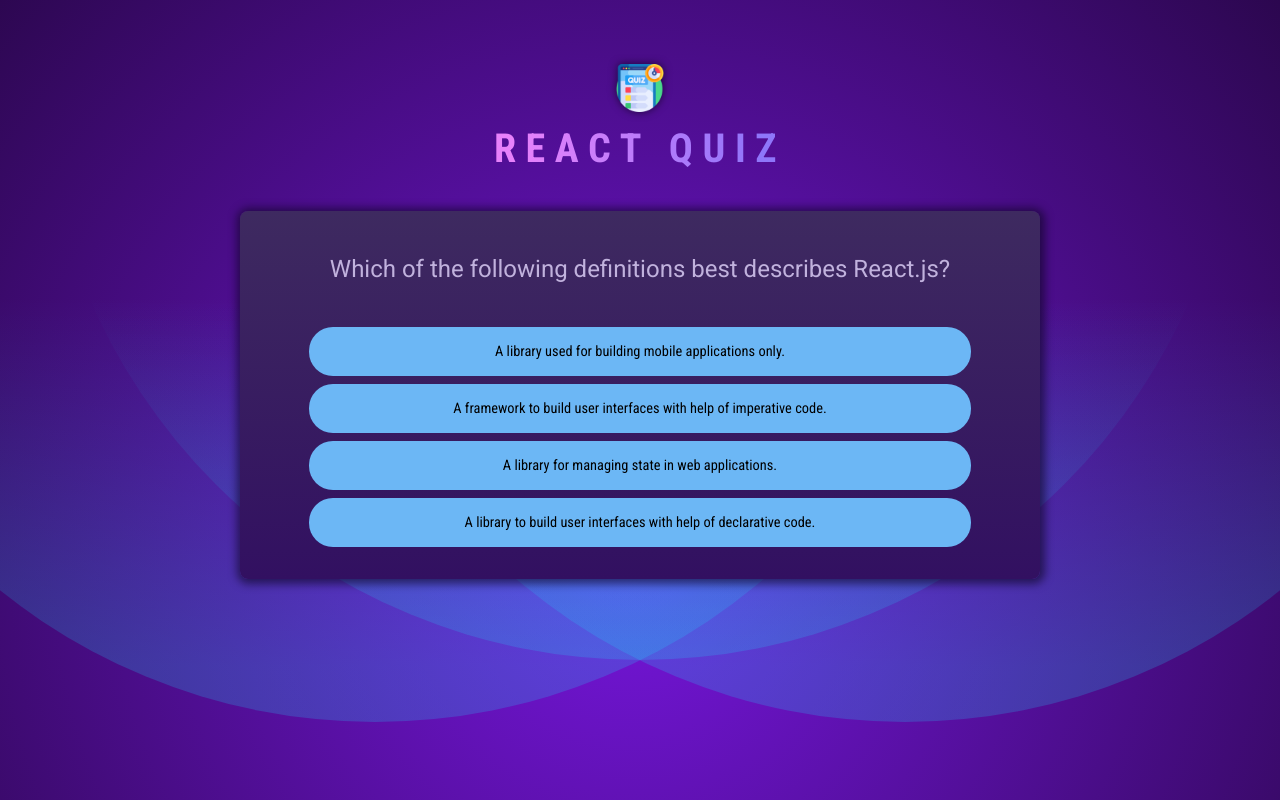
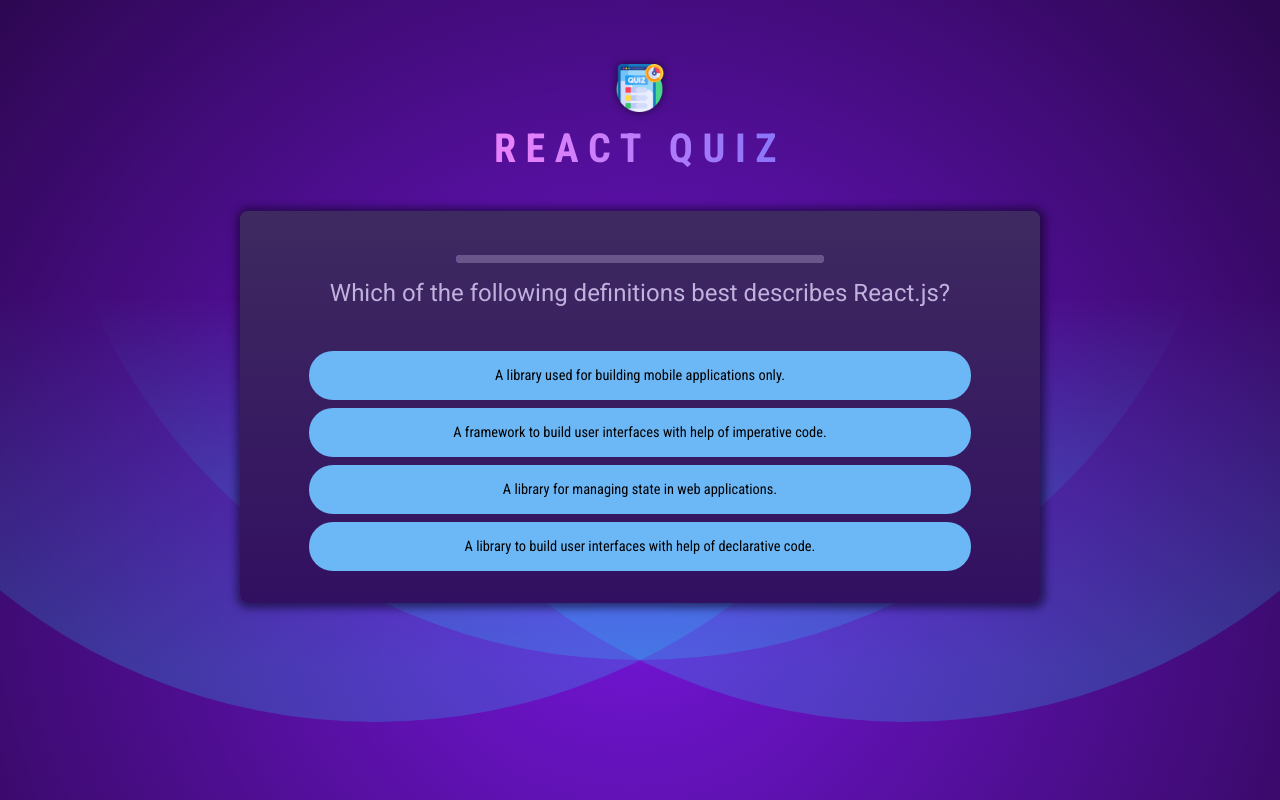
Before and after one commit to Irvan-Wijaya/react-quiz, a React (Vite) app: page / in a window 1280 px wide. Built offline with nearby package versions, Linux system fonts and the light colour scheme.

Commit message:
Add Timer Feature

```diff
--- a/src/compoents/Quiz.jsx
+++ b/src/compoents/Quiz.jsx
@@ -1,6 +1,7 @@
 import React, { useState } from "react";
 import QUESTION from "../question";
 import completedLogo from "../assets/quiz-complete.png";
+import Timer from "./Timer";
 
 function Quiz() {
   // question index follow userAnswer length
@@ -31,6 +32,7 @@
   return (
     <div id="quiz">
       <div id="question">
+        <Timer timeout={10000} onTimeout={() => handleSelectAnswer(null)} />
         <h2>{QUESTION[activeQuestionIndex].text}</h2>
         <ul id="answers">
           {shuffleAnswers.map((answer) => (
--- a/src/compoents/Timer.jsx
+++ b/src/compoents/Timer.jsx
@@ -1,10 +1,21 @@
-import React from "react";
+import React, { useEffect, useState } from "react";
 
-function Timer({ timeout }) {
-  setTimeout(() => {
+function Timer({ timeout, onTimeout }) {
+  const [remainingTime, setRemainingTime] = useState(timeout);
 
-  }, timeout);
-  return <progress id="question-time" />;
+  useEffect(() => {
+    setTimeout(onTimeout, timeout);
+  }, [timeout, onTimeout]);
+  // Depedency use timeout and onTimeout, bacause we want setTimeout function get re executed again. When user
+  // answer then go to next question we want the timer get reset to default value (timer)
+
+  useEffect(() => {
+    setInterval(() => {
+      setRemainingTime((prevRemainingTime) => prevRemainingTime - 100);
+    }, 100);
+  }, []);
+
+  return <progress id="question-time" max={timeout} value={remainingTime} />;
 }
 
 export default Timer;
```
